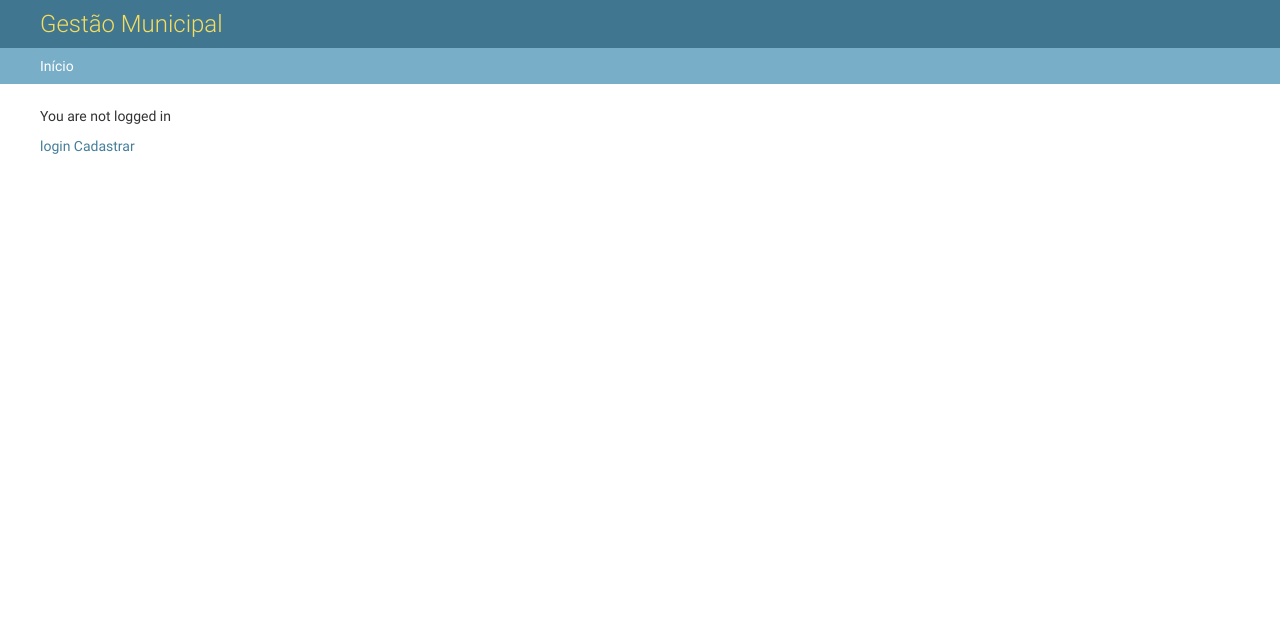
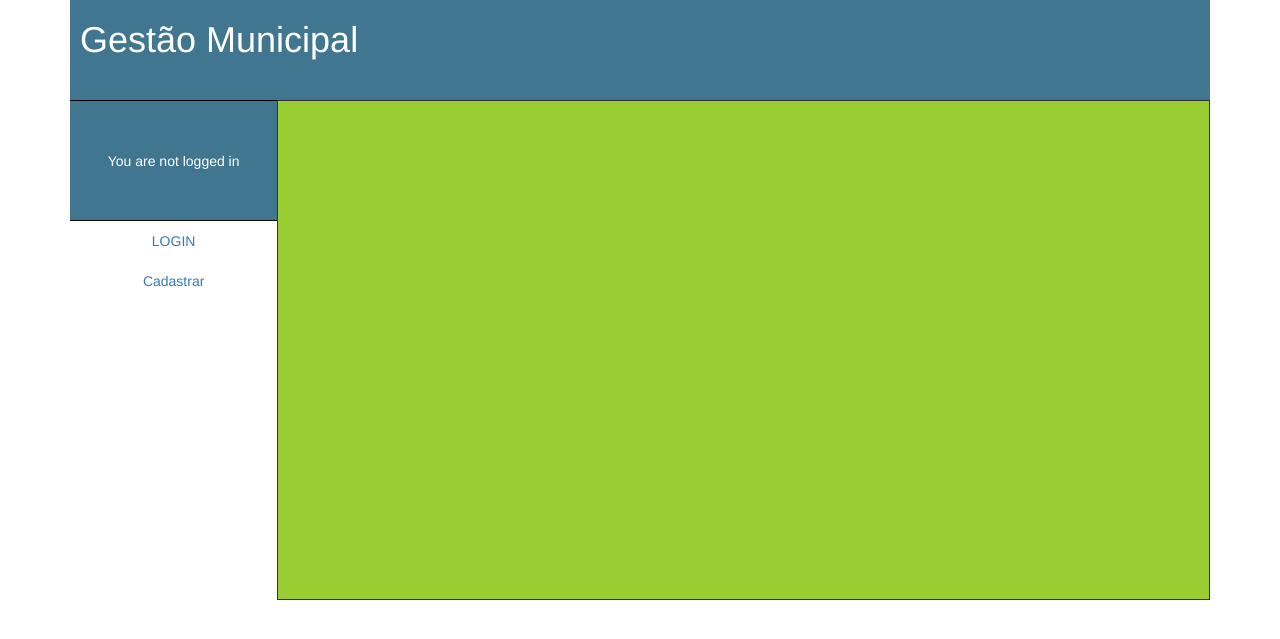
Before and after one commit to ADSVilhena/criacao-do-esqueleto-do-projeto-gestaomunicipal, a Django app: page / in a window 1280 px wide. Shown: the top 639 px of the page. Run offline with Django 3.2, Linux system fonts and the light colour scheme; some libraries are stand-ins or nearby versions.

Commit message:
tentativa de customizar os templates

```diff
--- /dev/null
+++ b/gmSite/static/css/home.css
@@ -0,0 +1,78 @@
+.cabecalho{
+margin: 0px;
+padding: 0;
+width: 100%;
+height: 100px;
+padding-left: 10px;
+background: #417690;
+color: white;
+
+}
+.menuEsquerdo{
+    width: 20%;
+    height: 500px;
+    margin: 0;
+    padding: 0;
+    border-style: solid ;
+    border-color: black;
+    border-left: none;
+    border-right: none;
+    border-bottom: none;
+    border-width: 1px;
+}
+.conteudoSite{
+    display: flex;
+
+}
+.menuCentro{
+
+    background: yellowgreen;
+    width: 90%;
+    border-style: solid;
+    border-width: 1px;
+}
+.usuario{
+    width: 100%;
+    height: 120px;
+    margin: 0;
+    padding: 0;
+    text-align: center;
+    padding-top: 50px;
+    border-style: solid ;
+    border-color: black;
+    border-top: none;
+    border-left: none;
+    border-right: none;
+    border-width: 1px;
+    background: #417690;
+color: white;
+}
+.itemMenu:hover{
+    border-color: black;
+    border-style:solid ;
+    border-left: none;
+    border-right: none;
+    border-top: none;
+    border-width: 1px;
+    background: #417690;
+
+}
+.menuLogout{
+    padding-top: 40px;
+}
+/*
+{% load staticfiles %}
+{% block title %}{% endblock %}
+{% block content %}
+{% if user.is_authenticated %}
+Hi {{ user.first_name }}!<a href="{% url 'logout' %}">Sair</a>
+<a href="{% url 'cadastros:atualizar' user.id %}">Alterar Cadastro</a>
+<a href="{% url 'cadastros:listar_enderecos' user.id  %}">Endereços</a>
+<a href="{% url 'cadastros:listar_telefones' user.id %}">Telefones</a>
+<a href="{% url 'chamados:listar_chamados' user.id %}">Chamados</a>
+{% else %}
+<p>You are not logged in</p>
+<a href="{% url 'login' %}">login</a>
+<a href="{% url 'cadastros:cadastrar' %}">Cadastrar</a>
+{% endif %}
+{% endblock %}*/
--- a/gmSite/templates/admin/base_site.html
+++ b/gmSite/templates/admin/base_site.html
@@ -1,9 +1,9 @@
 {% extends "admin/base.html" %}
+{% load staticfiles %}
 
 {% block title %}{{ title }} | {{ site_title|default:_('Django site admin') }}{% endblock %}
-
 {% block branding %}
 <h1 id="site-name"><a href="{% url 'admin:index' %}">Gestão Municipal</a></h1>
+
 {% endblock %}
-
-{% block nav-global %}{% endblock %}
+{% block nav-global %}teste{% endblock %}teste
--- a/gmSite/templates/home.html
+++ b/gmSite/templates/home.html
@@ -1,18 +1,73 @@
-{% extends 'admin/base_site.html' %}
+<!DOCTYPE html>
+{% load staticfiles %}
+<html lang="en">
 
+<head>
+  <meta charset="UTF-8">
+  <meta name="viewport" content="width=device-width, initial-scale=1.0">
+  <meta http-equiv="X-UA-Compatible" content="ie=edge">
+  <link rel="stylesheet" href="//maxcdn.bootstrapcdn.com/bootstrap/3.2.0/css/bootstrap.min.css">
+  <link rel="stylesheet" href="//maxcdn.bootstrapcdn.com/bootstrap/3.2.0/css/bootstrap-theme.min.css">
+  <link rel="stylesheet" href="{% static 'css/home.css' %}">
+  <title>Home</title>
+</head>
+
+<body class="container ">
+  <header class="container  cabecalho">
+    <h1>Gestão Municipal</h1>
+  </header>
+
+  <div class="conteudoSite">
+
+    <div class="container menuEsquerdo">
+      <div class="usuario">
+        {% load staticfiles %}
         {% block title %}{% endblock %}
 
         {% block content %}
         {% if user.is_authenticated %}
+
         Hi {{ user.first_name }}!
-  <a href="{% url 'logout' %}">Sair</a>
-  <a href="{% url 'cadastros:atualizar' user.id %}">Alterar Cadastro</a>
-  <a href="{% url 'cadastros:listar_enderecos' user.id  %}">Endereços</a>
-  <a href="{% url 'cadastros:listar_telefones' user.id %}">Telefones</a>
-  <a href="{% url 'chamados:listar_chamados' user.id %}">Chamados</a>
+      </div>
+      <div>
+        <ul class="nav flex-column">
+          <li class="nav-item itemMenu">
+            <a class="nav-link active" href="{% url 'cadastros:atualizar' user.id %}">Alterar Cadastro</a>
+          </li>
+          <li class="nav-item itemMenu">
+            <a class="nav-link active" href="{% url 'cadastros:listar_enderecos' user.id  %}">Endereços</a>
+          </li>
+          <li class="nav-item itemMenu">
+            <a class="nav-link" href="{% url 'cadastros:listar_telefones' user.id %}">Telefones</a>
+          </li>
+          <li class="nav-item itemMenu">
+            <a class="nav-link" href="{% url 'chamados:listar_chamados' user.id %}">Chamados</a>
+          </li>
+          <li class="nav-item itemMenu">
+            <a href="{% url 'logout' %}" class="nav-link disabled">LOGOUT</a>
+
+          </li>
+        </ul>
         {% else %}
         <p>You are not logged in</p>
-  <a href="{% url 'login' %}">login</a>
-  <a href="{% url 'cadastros:cadastrar' %}">Cadastrar</a>
+        <ul class="nav flex-column menuLogout">
+            <li class="nav-item itemMenu ">
+              <a class="nav-link active" href="{%url 'login'%}">LOGIN</a>
+            </li>
+            <li class="nav-item itemMenu ">
+                <a class="nav-link active" href="{%url 'cadastros:cadastrar'%}">Cadastrar</a>
+              </li>
+        </ul>
+
         {% endif %}
         {% endblock %}
+
+      </div>
+    </div>
+    <div class="menuCentro">
+    </div>
+  </div>
+
+</body>
+
+</html>
```
Also changed, not shown: gmSite/gmSite/settings.py (+7 -3 lines), gmSite/cadastros/migrations/0001_initial.py (deleted), gmSite/chamado/migrations/0001_initial.py (deleted), gmSite/orgao/migrations/0001_initial.py (deleted). Lines whose indentation alone changed are shown as unchanged.
